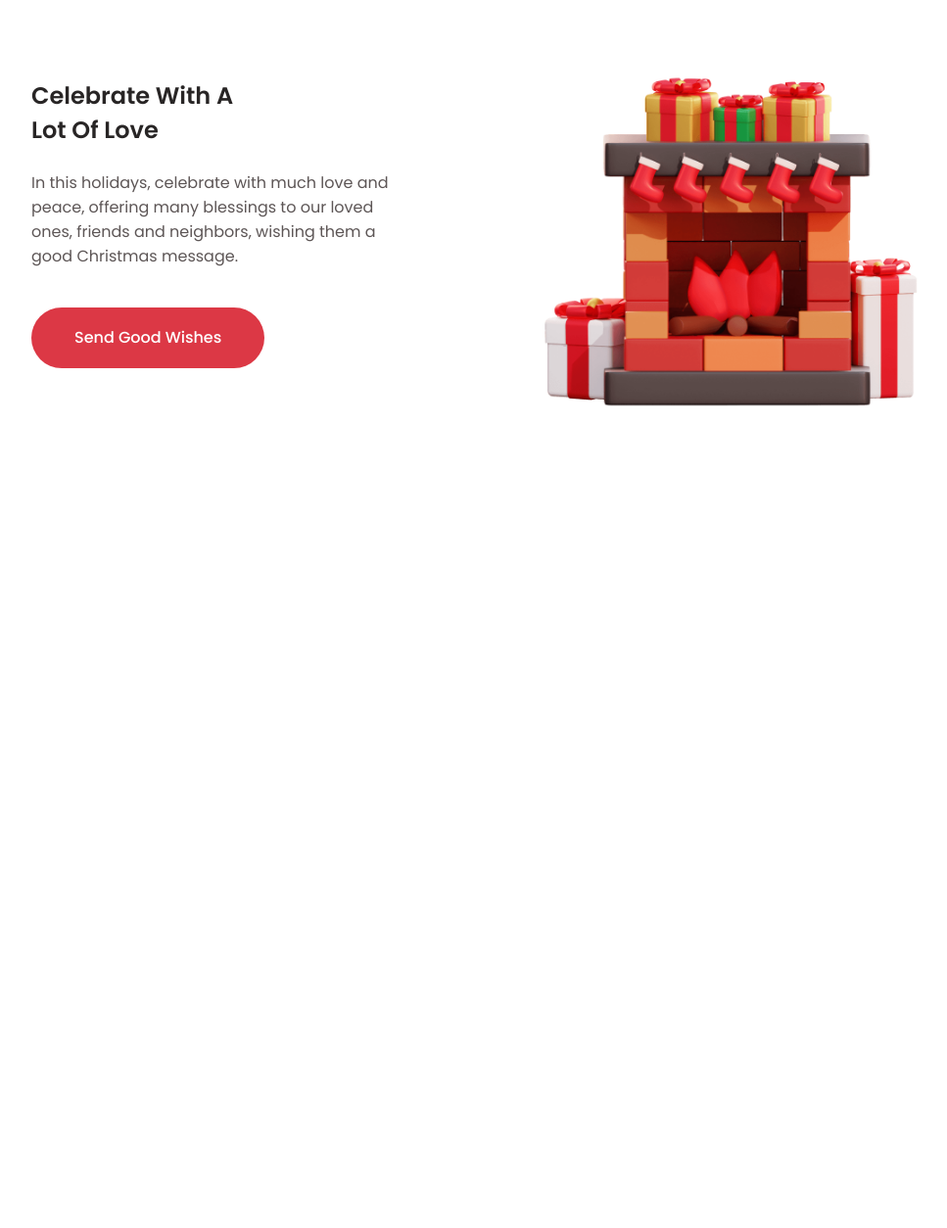
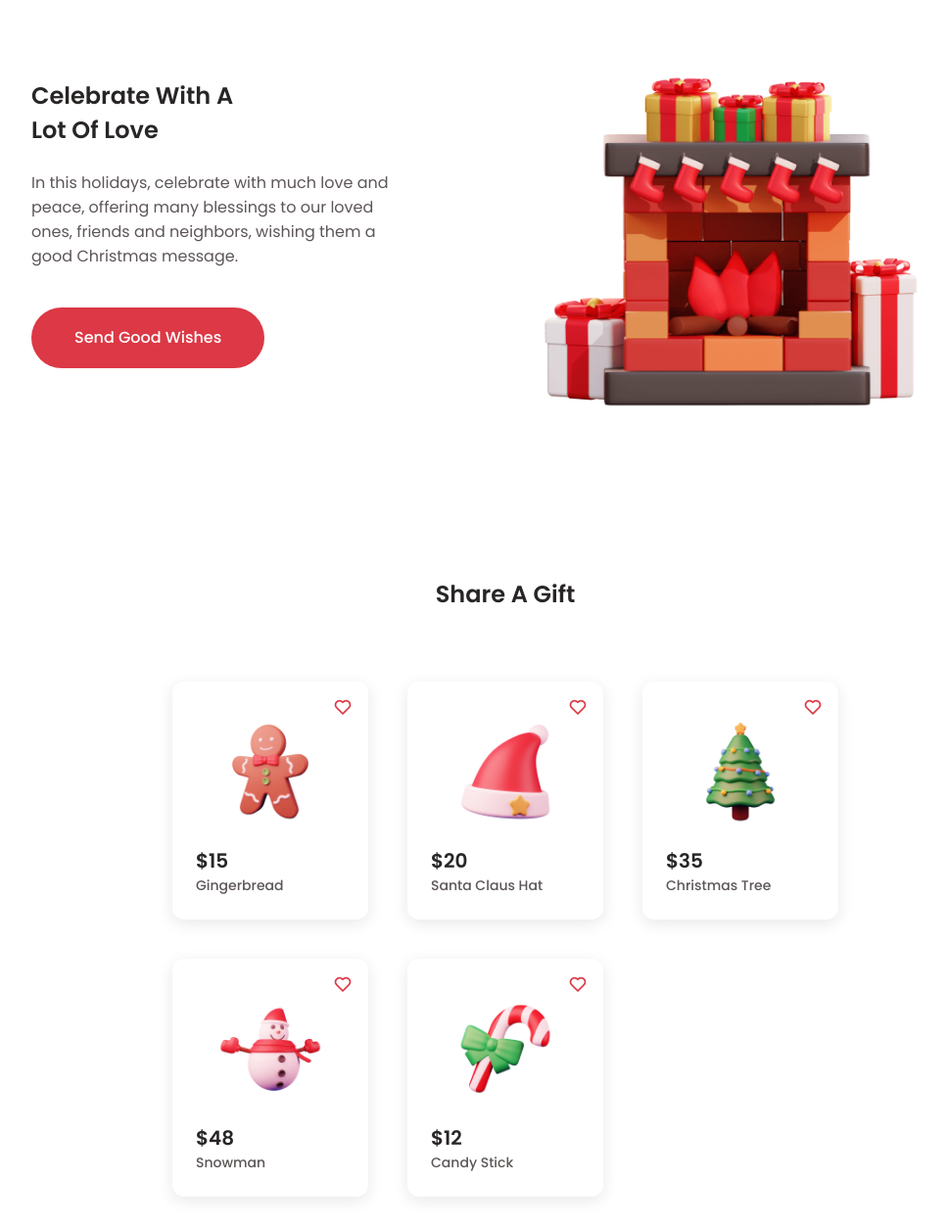
Before and after one commit to triabagus/christmas, a plain HTML site: page index.html in a window 1280 px wide. Shown: the part 1131-2385 px from the top of the page at 98% size, without its empty margins (124-1091 px from the left). Before the commit the page ends 1616 px from the top, so only its background shows below. Drawn offline with nearby package versions, Linux system fonts and the light colour scheme.

Commit message:
Gift Section

```diff
--- a/index.html
+++ b/index.html
@@ -125,6 +125,49 @@
                 <img src="assets/img/celebrate.png" alt="Celebrate image" class="celebrate__img">
             </div>
         </section>
+
+        <!-- Gift -->
+        <section class="gift section container" id="gift">
+            <h2 class="section__title">Share A Gift</h2>
+
+            <div class="gift__container grid">
+                <article class="gift__card">
+                    <img src="assets/img/gift1.png" alt="Gift Image" class="gift__img">
+                    <i class="bx bx-heart gift__icon"></i>
+
+                    <h3 class="gift__price">$15</h3>
+                    <span class="gift__title">Gingerbread</span>
+                </article>
+                <article class="gift__card">
+                    <img src="assets/img/gift2.png" alt="Gift Image" class="gift__img">
+                    <i class="bx bx-heart gift__icon"></i>
+
+                    <h3 class="gift__price">$20</h3>
+                    <span class="gift__title">Santa Claus Hat</span>
+                </article>
+                <article class="gift__card">
+                    <img src="assets/img/gift3.png" alt="Gift Image" class="gift__img">
+                    <i class="bx bx-heart gift__icon"></i>
+
+                    <h3 class="gift__price">$35</h3>
+                    <span class="gift__title">Christmas Tree</span>
+                </article>
+                <article class="gift__card">
+                    <img src="assets/img/gift4.png" alt="Gift Image" class="gift__img">
+                    <i class="bx bx-heart gift__icon"></i>
+
+                    <h3 class="gift__price">$48</h3>
+                    <span class="gift__title">Snowman</span>
+                </article>
+                <article class="gift__card">
+                    <img src="assets/img/gift5.png" alt="Gift Image" class="gift__img">
+                    <i class="bx bx-heart gift__icon"></i>
+
+                    <h3 class="gift__price">$12</h3>
+                    <span class="gift__title">Candy Stick</span>
+                </article>
+            </div>
+        </section>
     </main>
 
     <!--=============== SCROLL UP ===============-->
```
